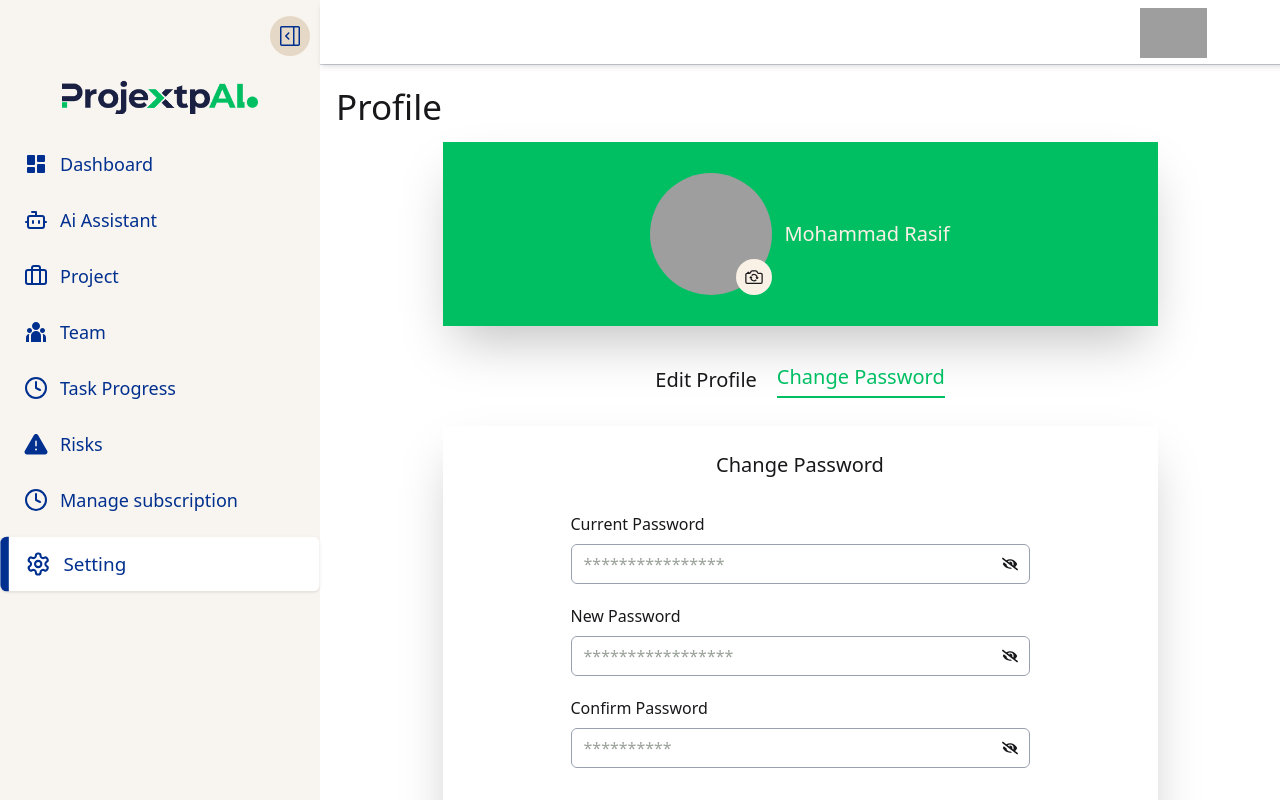
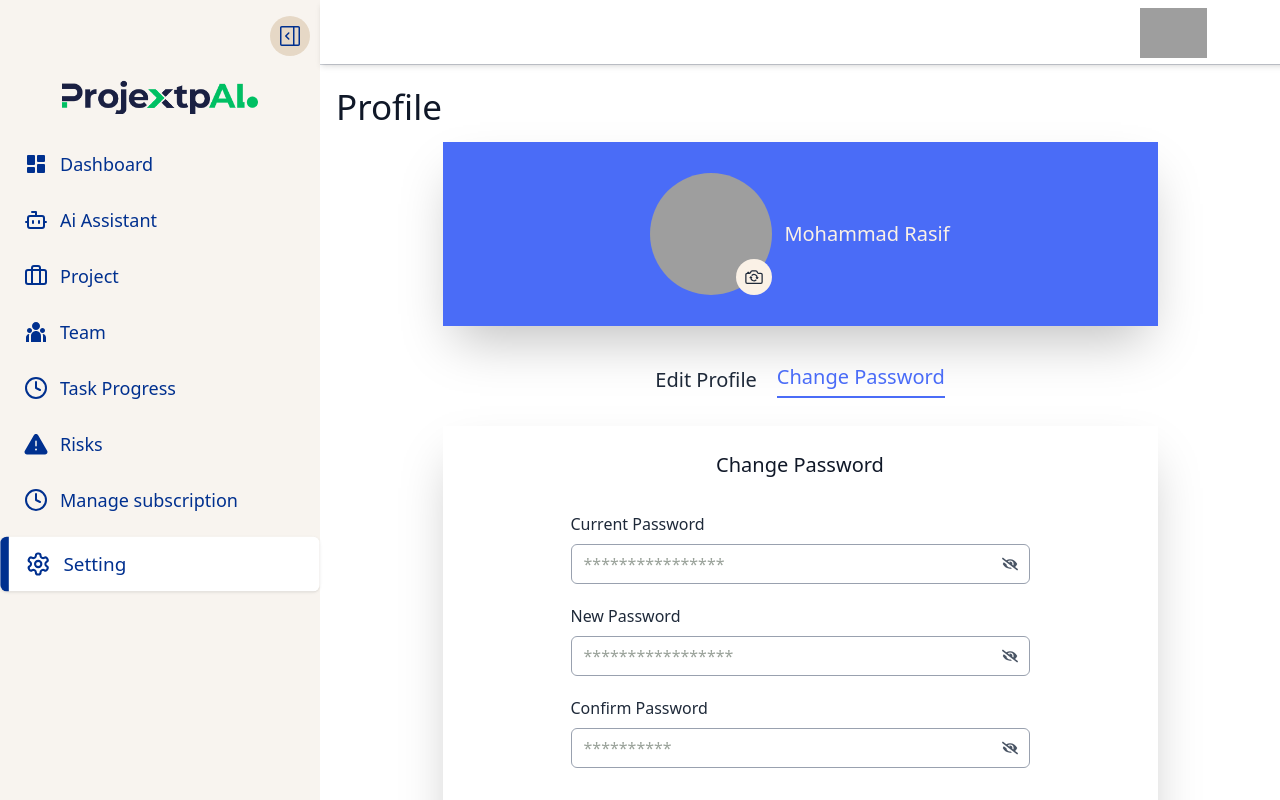
Before and after one commit to MohammedRasif/Sloukile, a React (Vite) app: page /dashboard/setting in a window 1280 px wide. Both pictures are taken after a click on the element "Change Password". Built offline with nearby package versions, Linux system fonts and the light colour scheme; grey boxes are pictures that could not be loaded.

Commit message:
modify profile section

```diff
--- a/src/component/DashboardPages/Setting.jsx
+++ b/src/component/DashboardPages/Setting.jsx
@@ -1,39 +1,68 @@
-import { useState } from "react";
-import { FaEye, FaEyeSlash } from "react-icons/fa"; // Import both eye icons
+"use client"
+
+import { useState, useRef } from "react";
+import { FaEye, FaEyeSlash } from "react-icons/fa";
 import { IoCameraReverseOutline } from "react-icons/io5";
 
 const Setting = () => {
   const [activeSection, setActiveSection] = useState("editProfile");
-
-  // State to track visibility for each password field
   const [showCurrentPassword, setShowCurrentPassword] = useState(false);
   const [showNewPassword, setShowNewPassword] = useState(false);
   const [showConfirmPassword, setShowConfirmPassword] = useState(false);
+  const [profileImage, setProfileImage] = useState(
+    "https://res.cloudinary.com/dfsu0cuvb/image/upload/v1738148405/fotor-2025010923230_1_u9l6vi.png"
+  ); // Default image
 
-  // Toggle functions for each password field
+  const fileInputRef = useRef(null); // Ref for hidden file input
+
   const toggleCurrentPassword = () => setShowCurrentPassword(!showCurrentPassword);
   const toggleNewPassword = () => setShowNewPassword(!showNewPassword);
   const toggleConfirmPassword = () => setShowConfirmPassword(!showConfirmPassword);
 
+  // Trigger file input click when camera button is clicked
+  const handleCameraClick = () => {
+    fileInputRef.current.click();
+  };
+
+  // Handle file selection and update profile image
+  const handleFileChange = (e) => {
+    const file = e.target.files[0];
+    if (file) {
+      const imageUrl = URL.createObjectURL(file); // Create a local URL for the selected file
+      setProfileImage(imageUrl);
+    }
+  };
+
   return (
-    <div className="border-t border-gray-300">
-      <h1 className="text-[35px] font-[500] pb-2 mt-4 ml-4">Profile</h1>
+    <div className="border-t border-gray-300 dark:border-gray-700 text-gray-800 dark:text-gray-200">
+      <h1 className="text-[35px] font-[500] pb-2 mt-4 ml-4 text-gray-900 dark:text-gray-100">Profile</h1>
       <div className="flex items-center justify-center pb-10">
         <div className="w-[715px] h-auto">
-          <div className="w-[715px] h-[184px] shadow-2xl bg-[#00BF63] flex items-center justify-center space-x-3 relative">
+          <div className="w-[715px] h-[184px] shadow-2xl bg-[#4A6CF7] dark:bg-[#4A6CF7]/80 flex items-center justify-center space-x-3 relative">
             <div>
               <div className="relative">
                 <img
-                  src="https://res.cloudinary.com/dfsu0cuvb/image/upload/v1738148405/fotor-2025010923230_1_u9l6vi.png"
+                  src={profileImage} // Use state for dynamic image
                   className="w-[122px] h-[122px] rounded-full object-cover"
                   alt="Profile"
                 />
-                <button className="bg-[#FAF1E6] p-2 rounded-full absolute bottom-0 right-0 cursor-pointer">
-                  <IoCameraReverseOutline size={20} />
+                <button
+                  className="bg-[#FAF1E6] dark:bg-[#2A2F3B] p-2 rounded-full absolute bottom-0 right-0 cursor-pointer"
+                  onClick={handleCameraClick} // Trigger file input
+                >
+                  <IoCameraReverseOutline size={20} className="text-gray-800 dark:text-gray-200" />
                 </button>
+                {/* Hidden file input */}
+                <input
+                  type="file"
+                  ref={fileInputRef}
+                  onChange={handleFileChange}
+                  accept="image/*" // Restrict to image files
+                  className="hidden"
+                />
               </div>
             </div>
-            <div className="text-[20px] text-[#FAF1E6]">
+            <div className="text-[20px] text-[#FAF1E6] dark:text-gray-100">
               <h1>Mohammad Rasif</h1>
             </div>
           </div>
@@ -41,39 +70,39 @@ const Setting = () => {
           <div className="flex items-center justify-center space-x-5 py-7 text-[20px] font-[500] relative">
             <div className="relative">
               <h1
-                className={`cursor-pointer mt-2 ${activeSection === "editProfile" ? "text-[#00BF63]" : ""}`}
+                className={`cursor-pointer mt-2 ${activeSection === "editProfile" ? "text-[#4A6CF7] dark:text-[#4A6CF7]" : "text-gray-800 dark:text-gray-400"}`}
                 onClick={() => setActiveSection("editProfile")}
               >
                 Edit Profile
               </h1>
-              {activeSection === "editProfile" && <div className="h-[2px] bg-[#00BF63] w-full mt-1"></div>}
+              {activeSection === "editProfile" && <div className="h-[2px] bg-[#4A6CF7] dark:bg-[#4A6CF7] w-full mt-1"></div>}
             </div>
             <div className="relative">
               <h1
-                className={`cursor-pointer mt-2 ${activeSection === "changePassword" ? "text-[#00BF63]" : ""}`}
+                className={`cursor-pointer mt-2 ${activeSection === "changePassword" ? "text-[#4A6CF7] dark:text-[#4A6CF7]" : "text-gray-800 dark:text-gray-400"}`}
                 onClick={() => setActiveSection("changePassword")}
               >
                 Change Password
               </h1>
-              {activeSection === "changePassword" && <div className="h-[2px] bg-[#00BF63] w-full mt-1"></div>}
+              {activeSection === "changePassword" && <div className="h-[2px] bg-[#4A6CF7] dark:bg-[#4A6CF7] w-full mt-1"></div>}
             </div>
           </div>
 
           {activeSection === "editProfile" && (
-            <div className="bg-white px-32 pt-3 shadow-2xl">
-              <h1 className="text-center py-3 text-[20px] font-[500]">Edit Your Profile</h1>
+            <div className="bg-white dark:bg-[#1E232E] px-32 pt-3 shadow-2xl">
+              <h1 className="text-center py-3 text-[20px] font-[500] text-gray-900 dark:text-gray-100">Edit Your Profile</h1>
               <div className="pt-2">
-                <h1 className="text-[18px] font-[500] mb-2 mt-3">User Name</h1>
+                <h1 className="text-[18px] font-[500] mb-2 mt-3 text-gray-800 dark:text-gray-200">User Name</h1>
                 <input
                   type="text"
-                  className="w-full h-[40px] border border-gray-400 rounded-md text-[#364636] pl-3"
+                  className="w-full h-[40px] border border-gray-400 dark:border-gray-600 rounded-md text-[#364636] dark:text-gray-200 bg-white dark:bg-[#1E232E] pl-3"
                   placeholder="info@********.com"
                   readOnly
                 />
               </div>
 
               <div className="flex items-center justify-center">
-                <button className="bg-[#00BF63] uppercase text-[#FAF1E6] font-[500] px-20 py-2 rounded-full my-10">
+                <button className="bg-[#4A6CF7] dark:bg-[#4A6CF7] hover:bg-[#3B5AEB] dark:hover:bg-[#3B5AEB] uppercase text-[#FAF1E6] dark:text-gray-100 font-[500] px-20 py-2 rounded-full my-10 transition-colors">
                   Save & Changes
                 </button>
               </div>
@@ -81,61 +110,61 @@ const Setting = () => {
           )}
 
           {activeSection === "changePassword" && (
-            <div className="bg-white px-32 pt-3 shadow-2xl">
-              <h1 className="text-center py-3 text-[20px] font-[500]">Change Password</h1>
+            <div className="bg-white dark:bg-[#1E232E] px-32 pt-3 shadow-2xl">
+              <h1 className="text-center py-3 text-[20px] font-[500] text-gray-900 dark:text-gray-100">Change Password</h1>
               <div className="pt-2">
-                <h1 className="text-[16px] mb-2 mt-3 font-[500]">Current Password</h1>
+                <h1 className="text-[16px] mb-2 mt-3 font-[500] text-gray-800 dark:text-gray-200">Current Password</h1>
                 <div className="relative">
                   <input
-                    type={showCurrentPassword ? "text" : "password"} // Toggle between text and password
-                    className="w-full h-[40px] border border-gray-400 rounded-md text-[#364636] pl-3"
+                    type={showCurrentPassword ? "text" : "password"}
+                    className="w-full h-[40px] border border-gray-400 dark:border-gray-600 rounded-md text-[#364636] dark:text-gray-200 bg-white dark:bg-[#1E232E] pl-3"
                     placeholder="****************"
                   />
                   <button
                     type="button"
-                    onClick={toggleCurrentPassword} // Toggle visibility
-                    className="absolute right-3 top-1/2 transform -translate-y-1/2 cursor-pointer"
+                    onClick={toggleCurrentPassword}
+                    className="absolute right-3 top-1/2 transform -translate-y-1/2 cursor-pointer text-gray-600 dark:text-gray-400"
                   >
-                    {showCurrentPassword ? <FaEye size={16} /> : <FaEyeSlash size={16} />} {/* Toggle icon */}
+                    {showCurrentPassword ? <FaEye size={16} /> : <FaEyeSlash size={16} />}
                   </button>
                 </div>
               </div>
               <div className="pt-2">
-                <h1 className="text-[16px] mb-2 mt-3 font-[500]">New Password</h1>
+                <h1 className="text-[16px] mb-2 mt-3 font-[500] text-gray-800 dark:text-gray-200">New Password</h1>
                 <div className="relative">
                   <input
-                    type={showNewPassword ? "text" : "password"} // Toggle between text and password
-                    className="w-full h-[40px] border border-gray-400 rounded-md text-[#364636] pl-3"
+                    type={showNewPassword ? "text" : "password"}
+                    className="w-full h-[40px] border border-gray-400 dark:border-gray-600 rounded-md text-[#364636] dark:text-gray-200 bg-white dark:bg-[#1E232E] pl-3"
                     placeholder="*****************"
                   />
                   <button
                     type="button"
-                    onClick={toggleNewPassword} // Toggle visibility
-                    className="absolute right-3 top-1/2 transform -translate-y-1/2 cursor-pointer"
+                    onClick={toggleNewPassword}
+                    className="absolute right-3 top-1/2 transform -translate-y-1/2 cursor-pointer text-gray-600 dark:text-gray-400"
                   >
-                    {showNewPassword ? <FaEye size={16} /> : <FaEyeSlash size={16} />} {/* Toggle icon */}
+                    {showNewPassword ? <FaEye size={16} /> : <FaEyeSlash size={16} />}
                   </button>
                 </div>
               </div>
               <div className="pt-2">
-                <h1 className="text-[16px] mb-2 mt-3 font-[500]">Confirm Password</h1>
+                <h1 className="text-[16px] mb-2 mt-3 font-[500] text-gray-800 dark:text-gray-200">Confirm Password</h1>
                 <div className="relative">
                   <input
-                    type={showConfirmPassword ? "text" : "password"} // Toggle between text and password
-                    className="w-full h-[40px] border border-gray-400 rounded-md text-[#364636] pl-3"
+                    type={showConfirmPassword ? "text" : "password"}
+                    className="w-full h-[40px] border border-gray-400 dark:border-gray-600 rounded-md text-[#364636] dark:text-gray-200 bg-white dark:bg-[#1E232E] pl-3"
                     placeholder="**********"
                   />
                   <button
                     type="button"
-                    onClick={toggleConfirmPassword} // Toggle visibility
-                    className="absolute right-3 top-1/2 transform -translate-y-1/2 cursor-pointer"
+                    onClick={toggleConfirmPassword}
+                    className="absolute right-3 top-1/2 transform -translate-y-1/2 cursor-pointer text-gray-600 dark:text-gray-400"
                   >
-                    {showConfirmPassword ? <FaEye size={16} /> : <FaEyeSlash size={16} />} {/* Toggle icon */}
+                    {showConfirmPassword ? <FaEye size={16} /> : <FaEyeSlash size={16} />}
                   </button>
                 </div>
               </div>
               <div className="flex items-center justify-center">
-                <button className="bg-[#00BF63] text-[#FAF1E6] font-[500] uppercase px-20 py-2 rounded-full my-10">
+                <button className="bg-[#4A6CF7] dark:bg-[#4A6CF7] hover:bg-[#3B5AEB] dark:hover:bg-[#3B5AEB] text-[#FAF1E6] dark:text-gray-100 font-[500] uppercase px-20 py-2 rounded-full my-10 transition-colors">
                   Save & Changes
                 </button>
               </div>
```
